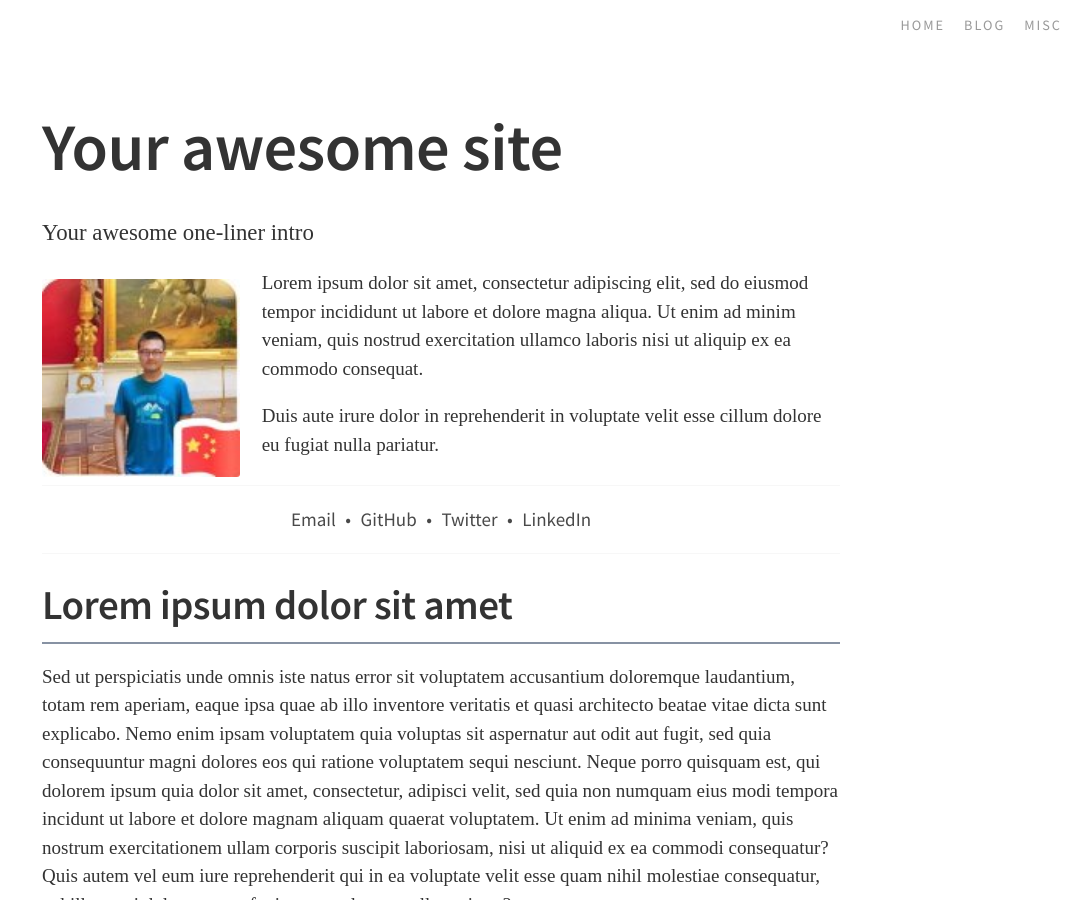
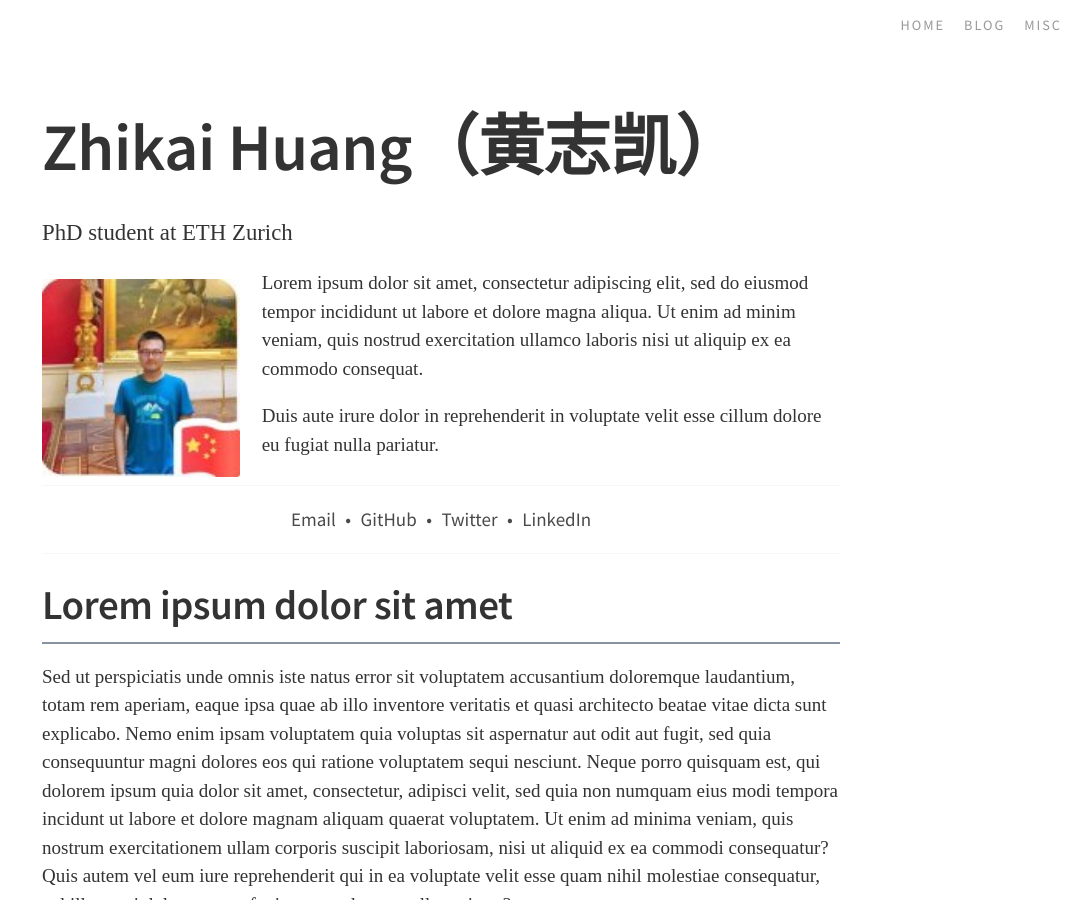
Before and after one commit to cnzhikai/cnzhikai.github.io_20250621, a Jekyll site: the page built from index.markdown, in a window 1280 px wide and 900 px high. Shown: the whole window, without its empty margins (199-1280 px from the left). Built offline with Jekyll 4.4.1, drawn with Linux system fonts in a browser that asks for light colours; nearby versions of some CDN libraries; some web fonts are replaced; our own code applies the rules of GitHub Pages for plain Markdown files.

Commit message:
Update _config.yml

```diff
--- a/_config.yml
+++ b/_config.yml
@@ -1,6 +1,6 @@
-title: Your awesome site
-subtitle: Your awesome one-liner intro
-email: your-email@example.com
+title: Zhikai Huang（黄志凯）
+subtitle: PhD student at ETH Zurich
+email: zhhuang@ethz.ch
 description: >- # this means to ignore newlines until "baseurl:"
   Write an awesome description for your new site here. You can edit this
   line in _config.yml. It will appear in your document head meta (for
@@ -8,9 +8,9 @@ description: >- # this means to ignore newlines until "baseurl:"
 keywords: Some fantastic keywords, and more
 baseurl: "" # the subpath of your site, e.g. /blog
 url: "" # the base hostname & protocol for your site, e.g. http://example.com
-twitter_username: jekyllrb
-github_username:  jekyll
-linkedin_username: jekyll
+# twitter_username: jekyllrb
+github_username:  cnzhikai
+linkedin_username: cnzk
 
 show_excerpts: true
 
```
